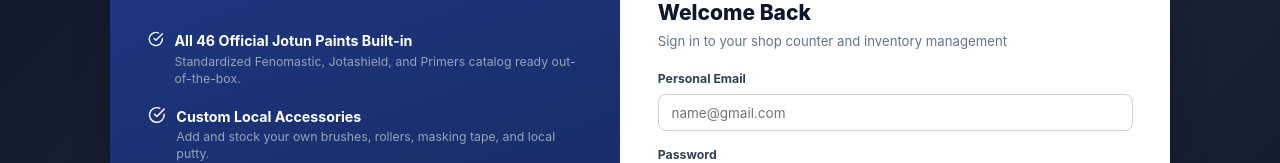
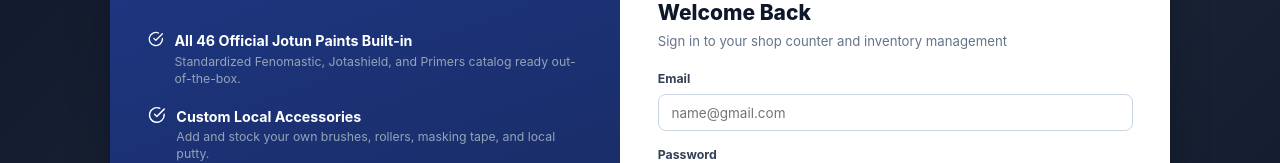
Before and after one commit to Jolana30/paintshop, a React (Vite) app: page / in a window 1280 px wide. Shown: the part 232-395 px from the top of the page. Built offline with nearby package versions, Linux system fonts and the light colour scheme; no server answers; the database is empty.

Commit message:
fix: change login email field label to Email

```diff
--- a/src/pages/AuthPage.jsx
+++ b/src/pages/AuthPage.jsx
@@ -347,7 +347,7 @@
               </div>
 
               <div className="form-field">
-                <label className="field-label">Personal Email</label>
+                <label className="field-label">Email</label>
                 <input
                   type="email"
                   required
```
